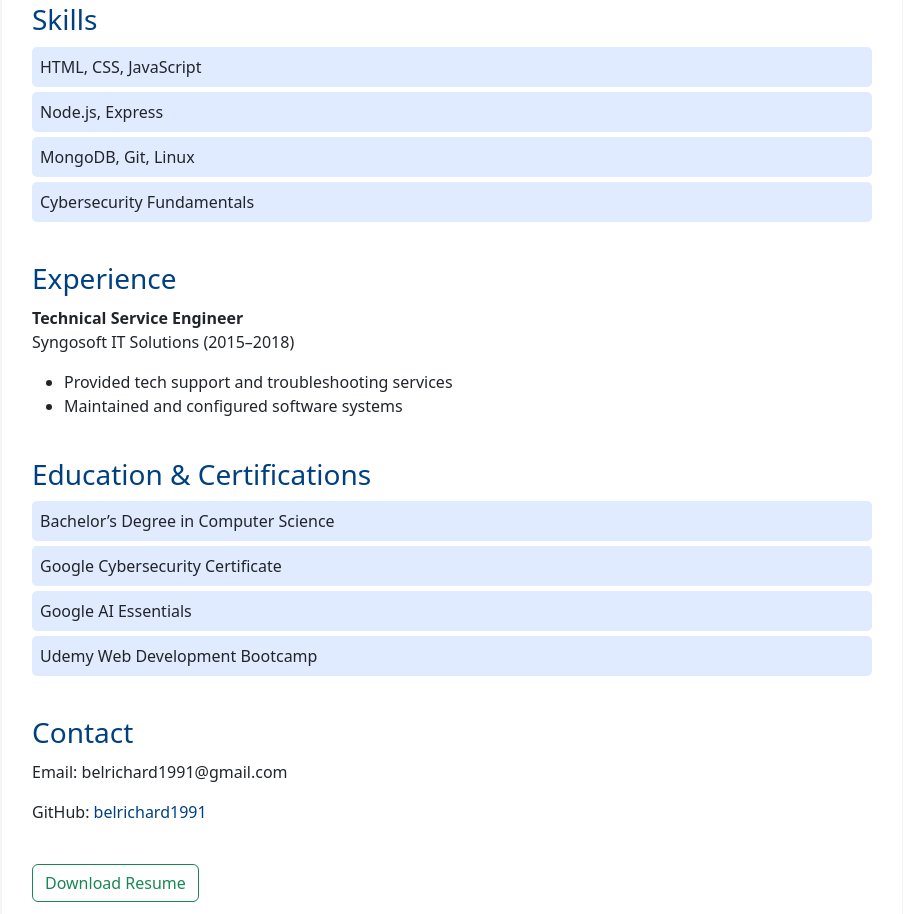
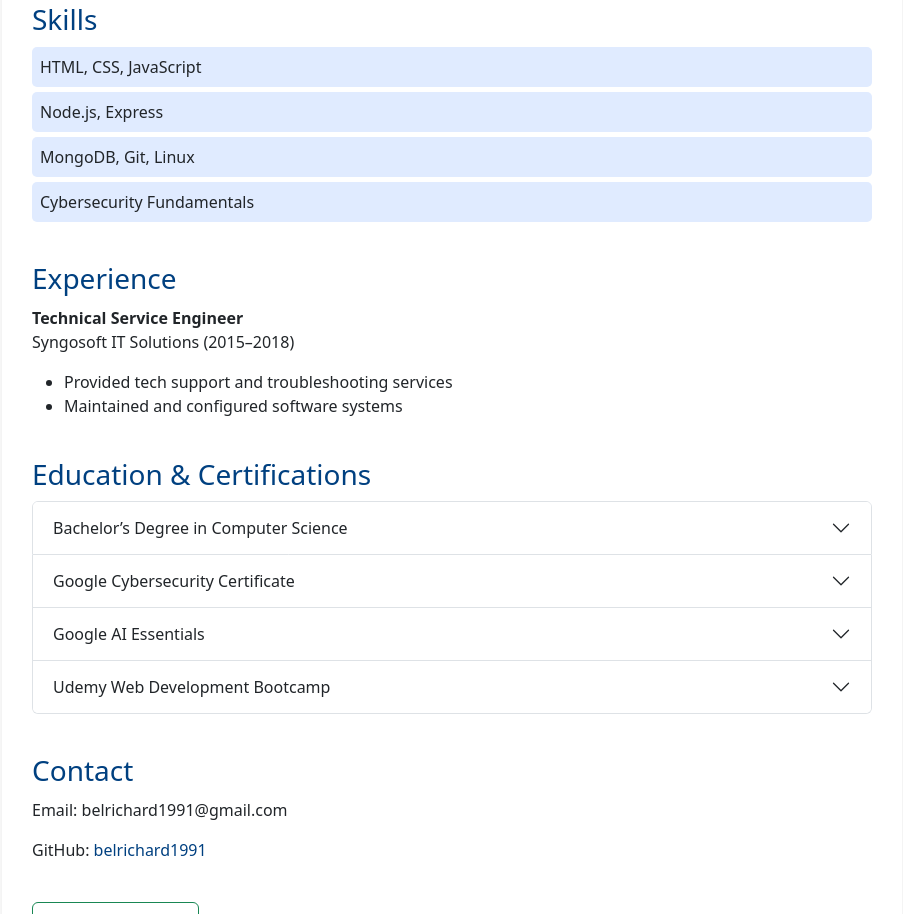
Before and after one commit to belrichard1991/PortfolioWebsite, a website: page Public/about.html in a window 1280 px wide. Shown: the part 277-1191 px from the top of the page, without its empty margins (188-1091 px from the left). Drawn offline with nearby package versions, Linux system fonts and the light colour scheme.

Commit message:
Added acordion to about me page

```diff
--- a/Public/about.html
+++ b/Public/about.html
@@ -55,12 +55,60 @@
 
           <section class="education">
             <h3>Education & Certifications</h3>
-            <ul>
-              <li>Bachelor’s Degree in Computer Science</li>
-              <li>Google Cybersecurity Certificate</li>
-              <li>Google AI Essentials</li>
-              <li>Udemy Web Development Bootcamp</li>
-            </ul>
+            <div class="accordion" id="aboutAccordion">
+                <div class="accordion-item">
+                  <h2 class="accordion-header" id="headingEducation">
+                    <button class="accordion-button collapsed" type="button" data-bs-toggle="collapse" data-bs-target="#collapseEducation" aria-expanded="true" aria-controls="collapseEducation">
+                        Bachelor’s Degree in Computer Science
+                    </button>
+                  </h2>
+                  <div id="collapseEducation" class="accordion-collapse collapse" aria-labelledby="headingEducation" data-bs-parent="#aboutAccordion">
+                    <div class="accordion-body">
+                      <strong>Saint Joseph Institute of Technology</strong><br>
+                      Butuan City, 2010–2015
+                    </div>
+                  </div>
+                </div>
+                <div class="accordion-item">
+                    <h2 class="accordion-header" id="headingCertificates">
+                      <button class="accordion-button collapsed" type="button" data-bs-toggle="collapse" data-bs-target="#collapseCertificates" aria-expanded="false" aria-controls="collapseCertificates">
+                        Google Cybersecurity Certificate
+                      </button>
+                    </h2>
+                    <div id="collapseCertificates" class="accordion-collapse collapse" aria-labelledby="headingCertificates" data-bs-parent="#aboutAccordion">
+                      <div class="accordion-body">
+                        <strong>Google Online Certificate</strong><br>
+                        2025
+                      </div>
+                    </div>
+                </div>
+                <div class="accordion-item">
+                    <h2 class="accordion-header" id="aiEssentials">
+                      <button class="accordion-button collapsed" type="button" data-bs-toggle="collapse" data-bs-target="#AICollapse" aria-expanded="false" aria-controls="AICollapse">
+                        Google AI Essentials
+                      </button>
+                    </h2>
+                    <div id="AICollapse" class="accordion-collapse collapse" aria-labelledby="aiEssentials" data-bs-parent="#aboutAccordion">
+                      <div class="accordion-body">
+                        <strong>Google Online Certificate</strong><br>
+                        2025
+                      </div>
+                    </div>
+                </div>
+                <div class="accordion-item">
+                    <h2 class="accordion-header" id="udemycom">
+                      <button class="accordion-button collapsed" type="button" data-bs-toggle="collapse" data-bs-target="#udemyCollapse" aria-expanded="false" aria-controls="udemyCollapse">
+                        Udemy Web Development Bootcamp
+                      </button>
+                    </h2>
+                    <div id="udemyCollapse" class="accordion-collapse collapse" aria-labelledby="udemycom" data-bs-parent="#aboutAccordion">
+                      <div class="accordion-body">
+                        <strong>Udemy.com</strong><br>
+                        2024
+                      </div>
+                    </div>
+                </div>
+            </div>
           </section>
 
           <section class="contact">
```
